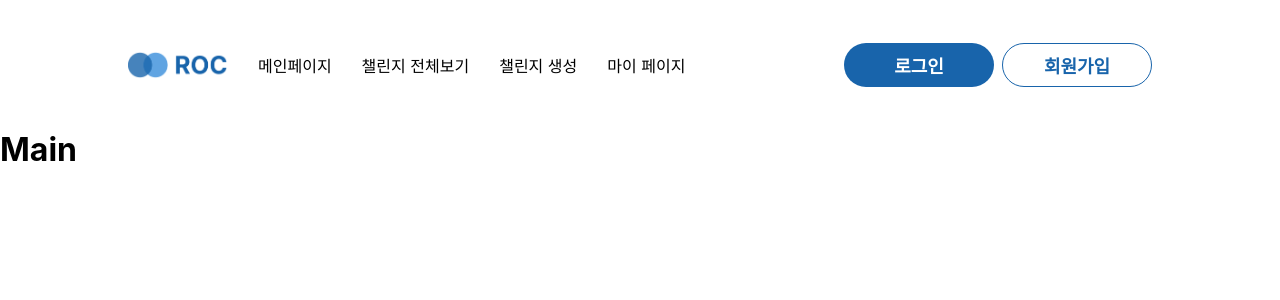
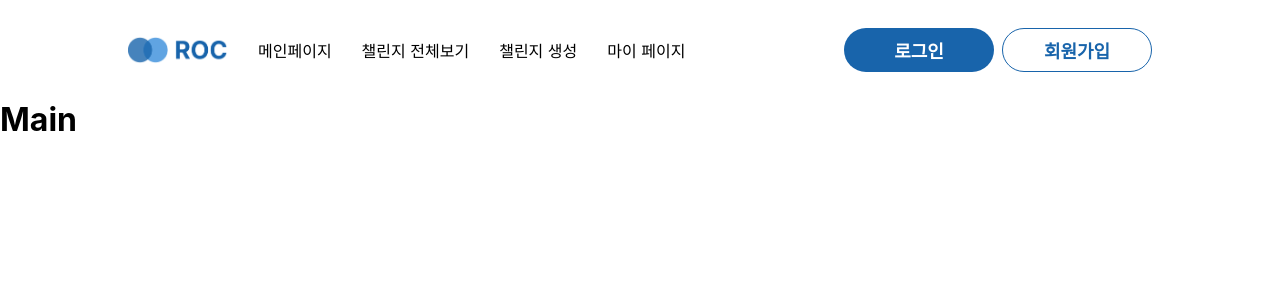
Before and after one commit to DSM-ROC/DSM-ROC_FrontEnd-V2, a React (Create React App) app: page / in a window 1280 px wide. Shown: the top 300 px of the page. Built offline with nearby package versions, Linux system fonts and the light colour scheme.

Commit message:
UPDATE: header
css height 수정 130px --> 100px

```diff
--- a/src/components/common/header/header.tsx
+++ b/src/components/common/header/header.tsx
@@ -41,7 +41,7 @@ export default Header;
 
 const Container = styled.div`
   width: 100vw;
-  height: 130px;
+  height: 100px;
   display: flex;
   align-items: center;
   justify-content: center;
```
